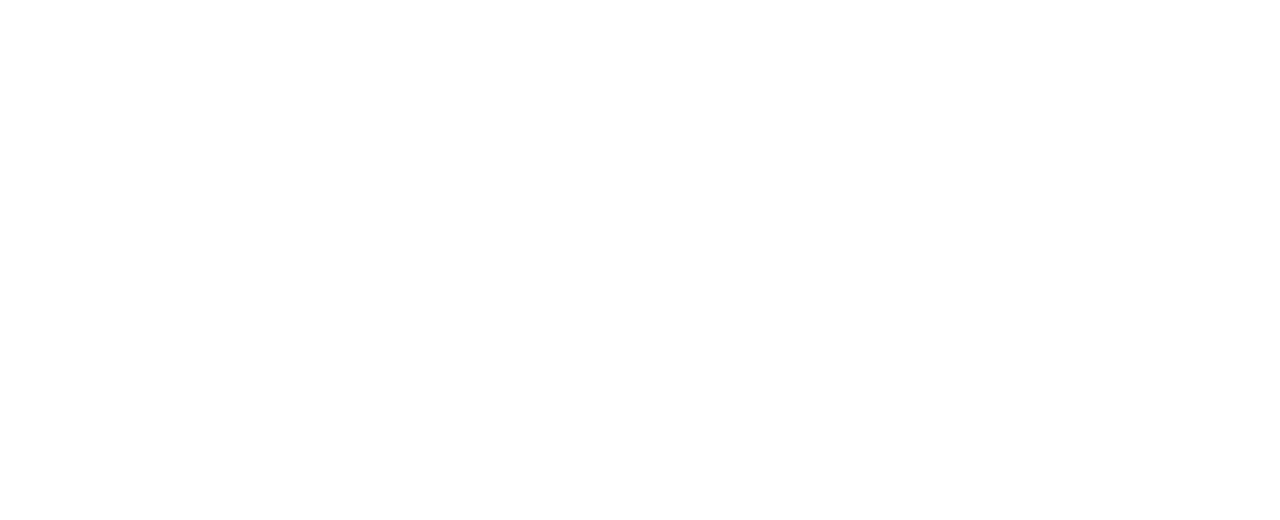
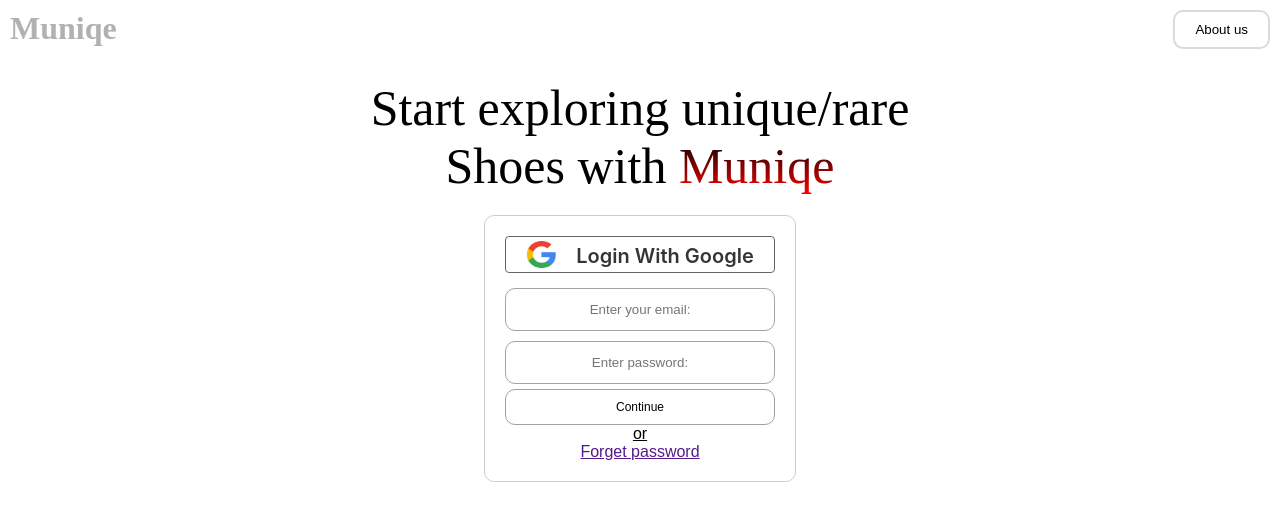
Before and after one commit to vasu55v/shoes_selling_website, a React (Vite) app in the folder shoes_frontend/: page /login in a window 1280 px wide. Before the commit this address had no page. Shown: the top 520 px of the page. Built offline with nearby package versions, Linux system fonts and the light colour scheme.

Commit message:
login page added

```diff
--- a/shoes_frontend/src/App.jsx
+++ b/shoes_frontend/src/App.jsx
@@ -9,6 +9,7 @@
 import Womens from './components/Womens';
 import Kids from './components/Kids';
 import UserCheckOut from './components/UserCheckOut';
+import Login from './components/Login';
 
 function App() {
 
@@ -22,6 +23,7 @@
           <Route path="/Women" element={<Womens />} />
           <Route path="/kids" element={<Kids />} />
           <Route path="/UserCheckOut" element={<UserCheckOut />} />
+          <Route path="/login" element={<Login />} />
         </Routes>
     </Router>
     </>
--- /dev/null
+++ b/shoes_frontend/src/components/Login.jsx
@@ -0,0 +1,38 @@
+import React from 'react'
+import '../styles/login.css'
+import google from '../assets/google.png'
+
+const Login = () => {
+  return (
+    <div>
+        <div className='nav_Section_login'>
+        <h1>Muniqe</h1>
+        <button>About us</button>
+        </div>
+        <div className='middle_text'>
+            Start exploring unique/rare <br />Shoes with <span>Muniqe</span>
+        </div>
+        <div className='outer_login_container'>
+        <div className='login_container'>
+            <div className='login_with_google'>
+                <img src={google}/>
+                <p>Login With Google</p>
+            </div>
+            <div className='email_password'>
+                <input type="email" placeholder='Enter your email:'/>
+                <br />
+                <input type="password" placeholder='Enter password:'/>
+                <br />
+                <button>Continue</button>
+            </div>
+            <div className='else_container'>
+            <p><u>or</u></p>
+            <a href='' className='link_a'>Forget password</a>
+            </div>
+        </div>
+        </div>
+    </div>
+  )
+}
+
+export default Login
--- /dev/null
+++ b/shoes_frontend/src/styles/login.css
@@ -0,0 +1,104 @@
+.nav_Section_login{
+    display: flex;
+    justify-content: space-between;
+    padding: 10px;
+    font-family: intern;
+}
+
+.nav_Section_login h1{
+    color: #b1b1b1;
+}
+
+.nav_Section_login button{
+    border:2px solid #dadada;
+    padding: 10px 20px;
+    background-color: transparent;
+    border-radius: 10px;
+}
+
+.middle_text{
+    font-size: 50px;
+    text-align: center;
+    margin-top: 20px;
+    font-family: intern;
+}
+
+.middle_text span{
+    background: -webkit-linear-gradient(#010101, #ff0000);
+    -webkit-background-clip: text;
+    -webkit-text-fill-color: transparent;
+}
+
+.outer_login_container{
+    display: flex;
+    align-items: center;
+    justify-content:center;
+    margin:20px 0px;
+}
+
+.login_with_google{
+    display: flex;
+    border: 1px solid #656565;
+    border-radius: 4px;
+    padding: 0px 20px;
+    margin-bottom: 10px;
+}
+
+.login_with_google p{
+    padding-left: 20px;
+    margin: 0 auto;
+    margin-top: 7px;
+    font-size: 20px;
+    font-weight: 600;
+    color: #000000ca;
+    font-family: inter;
+}
+
+.login_with_google img{
+    width: 30px;
+    height: 35px;
+    padding: 4px 0px;
+}
+
+.login_container{
+    border: 1px solid #cdcdcd;
+    max-width: 400px;
+    border-radius: 10px;
+    height: auto;
+    padding: 20px;
+    display: flex;
+    flex-direction: column;
+}
+
+.email_password input{
+   padding: 13px 0px;
+   width: 100%;
+   text-align: center;
+   border-radius: 10px;
+   border: 1px solid #a3a3a3;
+   margin:5px 0px;
+}
+
+.email_password button{
+    border: 1px solid #a0a0a0;
+    background: transparent;
+    padding: 10px 0px;
+    width: 100%;
+    border-radius: 10px;
+    font-size: 12px;
+}
+
+.email_password button:hover{
+    background: #1c1c1caf;
+    transition: 0.3s;
+    color: #dadada;
+}
+
+.else_container{
+    text-align: center;
+    /* margin: 10px 0px; */
+}
+
+.link_a{
+    margin-top: 10px;
+}
```
Also changed, not shown: shoes_frontend/src/assets/google.png (added).
